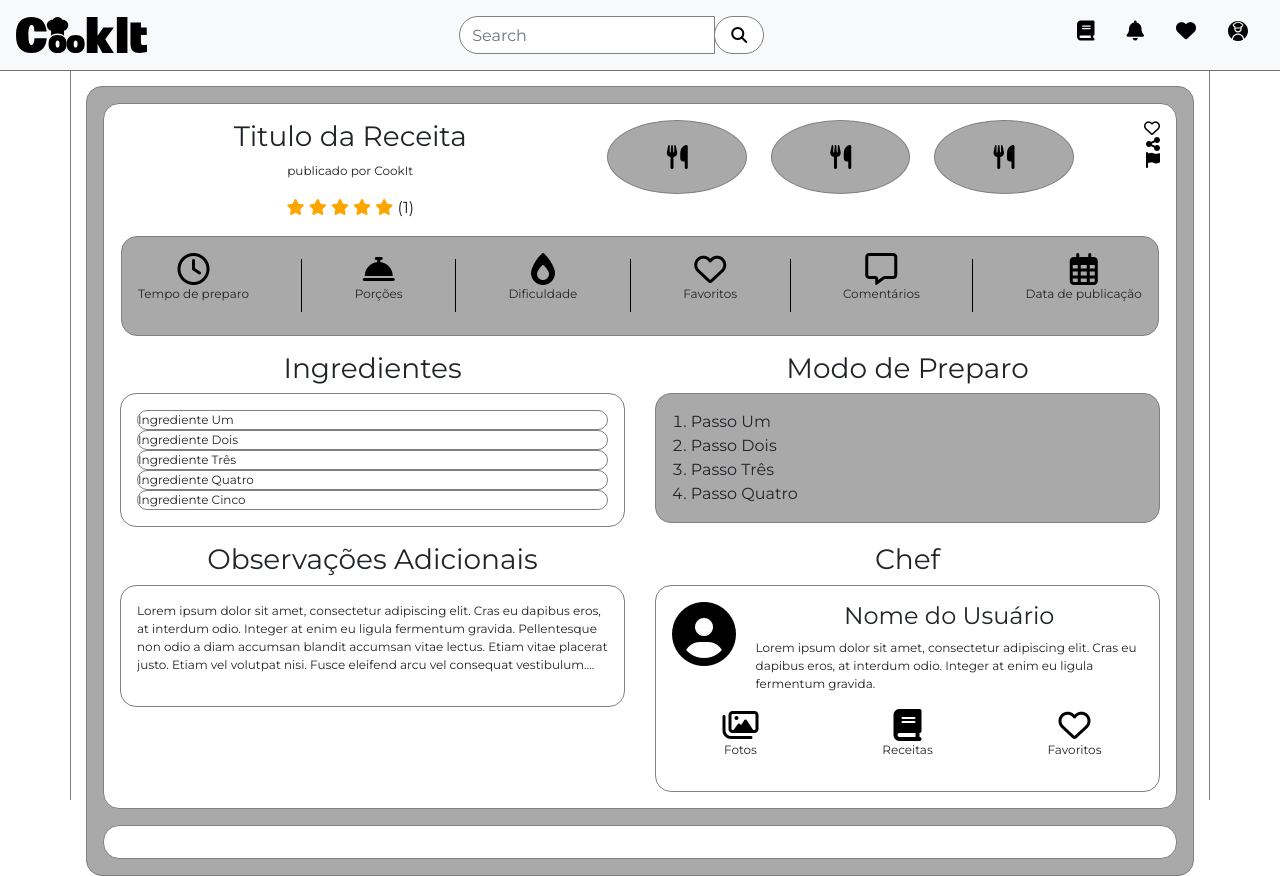
After one commit to Tads98/CookIt, a Django app: template core/templates/receita/receita-completa.html in a window 1280 px wide. The commit adds this page. Run offline with Django 3.2, Linux system fonts and the light colour scheme; the template is opened without the code that fills it, so the values that code supplies are empty; some libraries are stand-ins or nearby versions.

Commit message:
Adição da tela de receita completa

```diff
--- a/core/static/custom/css/style.css
+++ b/core/static/custom/css/style.css
@@ -11,20 +11,25 @@ body {
     display: flex;
 }
 
-.thumbnail{
-    object-fit: cover; /* Do not scale the image */
-    object-position: center; /* Center the image within the element */
+.thumbnail {
+    object-fit: cover;
+    /* Do not scale the image */
+    object-position: center;
+    /* Center the image within the element */
     width: 100%;
     max-height: 180px;
     margin-bottom: 1rem;
 }
-p{
+
+p {
     display: -webkit-box;
-   -webkit-line-clamp: 4; /* number of lines to show */
-   -webkit-box-orient: vertical;
+    -webkit-line-clamp: 4;
+    /* number of lines to show */
+    -webkit-box-orient: vertical;
     overflow: hidden;
     text-overflow: ellipsis;
 }
+
 
 /* Cad. Edit. Receita */
 
@@ -516,3 +521,129 @@ ul li {
     padding: 1em 1em 0 1em;
     border-bottom: 1px solid black;
 }
+
+
+/* Receita Complete */
+
+
+/* -receita-completa */
+
+* {
+    margin: 0;
+    padding: 0;
+}
+
+.container {
+    border-left: 1px solid grey;
+    border-right: 1px solid grey;
+}
+
+#receita-receita-completa {
+    border: 1px solid grey;
+    border-radius: 1em;
+    background-color: darkgray;
+}
+
+#dados-receita-completa,
+#comentarios-receita-completa {
+    background-color: white;
+    border: 1px solid grey;
+    border-radius: 1em;
+    margin: 1em;
+    padding: 1em;
+}
+
+#titulo-receita-completa {
+    text-align: center;
+}
+
+#opcoes-receita-completa {
+    text-align: right;
+}
+
+#icones-receita-completa {
+    border: 1px solid grey;
+    background-color: darkgray;
+    border-radius: 1em;
+    margin: 1em;
+    display: flex;
+    justify-content: space-between;
+    align-items: center;
+    padding: 1em;
+}
+
+.icon-text-receita-completa {
+    text-align: center;
+}
+
+.icon-text-receita-completa i {
+    font-size: 2em;
+}
+
+.utensils-receita-completa {
+    padding: 1em;
+    border: 1px solid grey;
+    background-color: darkgray;
+    max-width: 3.5em;
+    max-height: 3.5em;
+    text-align: center;
+    vertical-align: middle;
+    font-size: 1.5em;
+    margin-left: 0.5em;
+    margin-right: 0.5em;
+}
+
+#ingredientes-receita-completa ul {
+    padding: 1em;
+}
+
+#ingredientes-receita-completa ul,
+#ingredientes-receita-completa ul li {
+    list-style: none;
+    border: 1px solid grey;
+    border-radius: 1em;
+}
+
+#modo-de-preparo-receita-completa ol {
+    border: 1px solid grey;
+    background-color: darkgray;
+    border-radius: 1em;
+    list-style: decimal inside;
+    padding: 1em;
+}
+
+textarea {
+    resize: none;
+    border-radius: 1em;
+    width: 100%;
+}
+
+#usuario-receita-completa,
+#obad-receita-completa {
+    border: 1px solid grey;
+    border-radius: 1em;
+    padding: 1em;
+}
+
+#icones-usuario-receita-completa,
+#usuario-receita-completa i,
+#usuario-receita-completa h4 {
+    text-align: center;
+}
+
+#usuario-receita-completa i {
+    font-size: 4em;
+}
+
+#icones-usuario-receita-completa i {
+    font-size: 2em;
+}
+
+.line-receita-completa {
+    border-left: 1px solid black;
+    height: 80%;
+}
+
+.fa-star {
+    color: orange;
+}
--- /dev/null
+++ b/core/templates/receita/receita-completa.html
@@ -0,0 +1,157 @@
+{%include 'parciais/_head.html'%} {% include 'parciais/_navbar.html'%}
+<div class="container">
+    <div id="receita-receita-completa">
+        <div id="dados-receita-completa">
+            <div class="row">
+                <div id="titulo-receita-completa" class="col">
+                    <h3>Titulo da Receita</h3>
+                    <p>publicado por CookIt</p>
+                    <div>
+                        <i class="fas fa-star"></i>
+                        <i class="fas fa-star"></i>
+                        <i class="fas fa-star"></i>
+                        <i class="fas fa-star"></i>
+                        <i class="fas fa-star"></i> (1)
+                    </div>
+                </div>
+                <div id="thumbnails-receita-completa" class="col">
+                    <div class="row">
+                        <div class="col utensils-receita-completa rounded-circle">
+                            <i class="fas fa-utensils"></i>
+                        </div>
+                        <div class="col utensils-receita-completa rounded-circle">
+                            <i class="fas fa-utensils"></i>
+                        </div>
+                        <div class="col utensils-receita-completa rounded-circle">
+                            <i class="fas fa-utensils"></i>
+                        </div>
+                    </div>
+                </div>
+                <div id="opcoes-receita-completa" class="col-1">
+                    <a href=""><i class="far fa-heart"></i></a>
+                    <br>
+                    <a href=""><i class="fas fa-share-alt"></i></a>
+                    <br>
+                    <a href=""><i class="fas fa-flag"></i></a>
+                </div>
+            </div>
+            <div class="row">
+                <div id="icones-receita-completa" class="col">
+                    <div class="icon-text-receita-completa">
+                        <i class="far fa-clock"></i>
+                        <br>
+                        <p>Tempo de preparo</p>
+                    </div>
+                    <div class="line-receita-completa"></div>
+                    <div class="icon-text-receita-completa">
+                        <i class="fas fa-concierge-bell"></i>
+                        <br>
+                        <p>Porções</p>
+                    </div>
+                    <div class="line-receita-completa"></div>
+                    <div class="icon-text-receita-completa">
+                        <i class="fas fa-burn"></i>
+                        <br>
+                        <p>Dificuldade</p>
+                    </div>
+                    <div class="line-receita-completa"></div>
+                    <div class="icon-text-receita-completa">
+                        <i class="far fa-heart"></i>
+                        <br>
+                        <p>Favoritos</p>
+                    </div>
+                    <div class="line-receita-completa"></div>
+                    <div class="icon-text-receita-completa">
+                        <i class="far fa-comment-alt"></i>
+                        <br>
+                        <p>Comentários</p>
+                    </div>
+                    <div class="line-receita-completa"></div>
+                    <div class="icon-text-receita-completa">
+                        <i class="far fa-calendar-alt"></i>
+                        <br>
+                        <p>Data de publicação</p>
+                    </div>
+                </div>
+            </div>
+            <div class="row">
+                <div id="ingredientes-receita-completa" class="col">
+                    <h3>Ingredientes</h3>
+                    <ul>
+                        <li>
+                            Ingrediente Um
+                        </li>
+                        <li>
+                            Ingrediente Dois
+                        </li>
+                        <li>
+                            Ingrediente Três
+                        </li>
+                        <li>
+                            Ingrediente Quatro
+                        </li>
+                        <li>
+                            Ingrediente Cinco
+                        </li>
+                    </ul>
+                </div>
+                <div id="modo-de-preparo-receita-completa" class="col">
+                    <h3>Modo de Preparo</h3>
+                    <ol>
+                        <li>
+                            Passo Um
+                        </li>
+                        <li>
+                            Passo Dois
+                        </li>
+                        <li>
+                            Passo Três
+                        </li>
+                        <li>
+                            Passo Quatro
+                        </li>
+                    </ol>
+                </div>
+            </div>
+            <div class="row">
+                <div class="col">
+                    <h3>Observações Adicionais</h3>
+                    <div id="obad-receita-completa">
+                        <p>Lorem ipsum dolor sit amet, consectetur adipiscing elit. Cras eu dapibus eros, at interdum odio. Integer at enim eu ligula fermentum gravida. Pellentesque non odio a diam accumsan blandit accumsan vitae lectus. Etiam vitae placerat
+                            justo. Etiam vel volutpat nisi. Fusce eleifend arcu vel consequat vestibulum. Aliquam vulputate hendrerit tincidunt. Nulla in porta nunc, nec pulvinar lacus. Nullam vel eros justo. Phasellus quis lacus vel velit mollis bibendum.
+                            Etiam volutpat enim non gravida maximus.
+                        </p>
+                    </div>
+                </div>
+                <div class="col">
+                    <h3>Chef</h3>
+                    <div id="usuario-receita-completa">
+                        <div id="dados-usuario-receita-completa" class="row">
+                            <i class="fas fa-user-circle col-2"></i>
+                            <div class="col">
+                                <h4>Nome do Usuário</h4>
+                                <p>Lorem ipsum dolor sit amet, consectetur adipiscing elit. Cras eu dapibus eros, at interdum odio. Integer at enim eu ligula fermentum gravida.
+                                </p>
+                            </div>
+                        </div>
+                        <div id="icones-usuario-receita-completa" class="row">
+                            <div class="col">
+                                <i class="far fa-images"></i>
+                                <p>Fotos</p>
+                            </div>
+                            <div class="col">
+                                <i class="fas fa-book"></i>
+                                <p>Receitas</p>
+                            </div>
+                            <div class="col">
+                                <i class="far fa-heart"></i>
+                                <p>Favoritos</p>
+                            </div>
+                        </div>
+                    </div>
+                </div>
+            </div>
+        </div>
+        <div id="comentarios-receita-completa"></div>
+    </div>
+</div>
--- a/receita/urls.py
+++ b/receita/urls.py
@@ -2,5 +2,5 @@ from django.urls import path
 from . import views
 
 urlpatterns = [
-    path('', views.ListarReceita.as_view(), name='index')
+    path('', views.ListarReceita.as_view(), name='index'),
 ]
```
